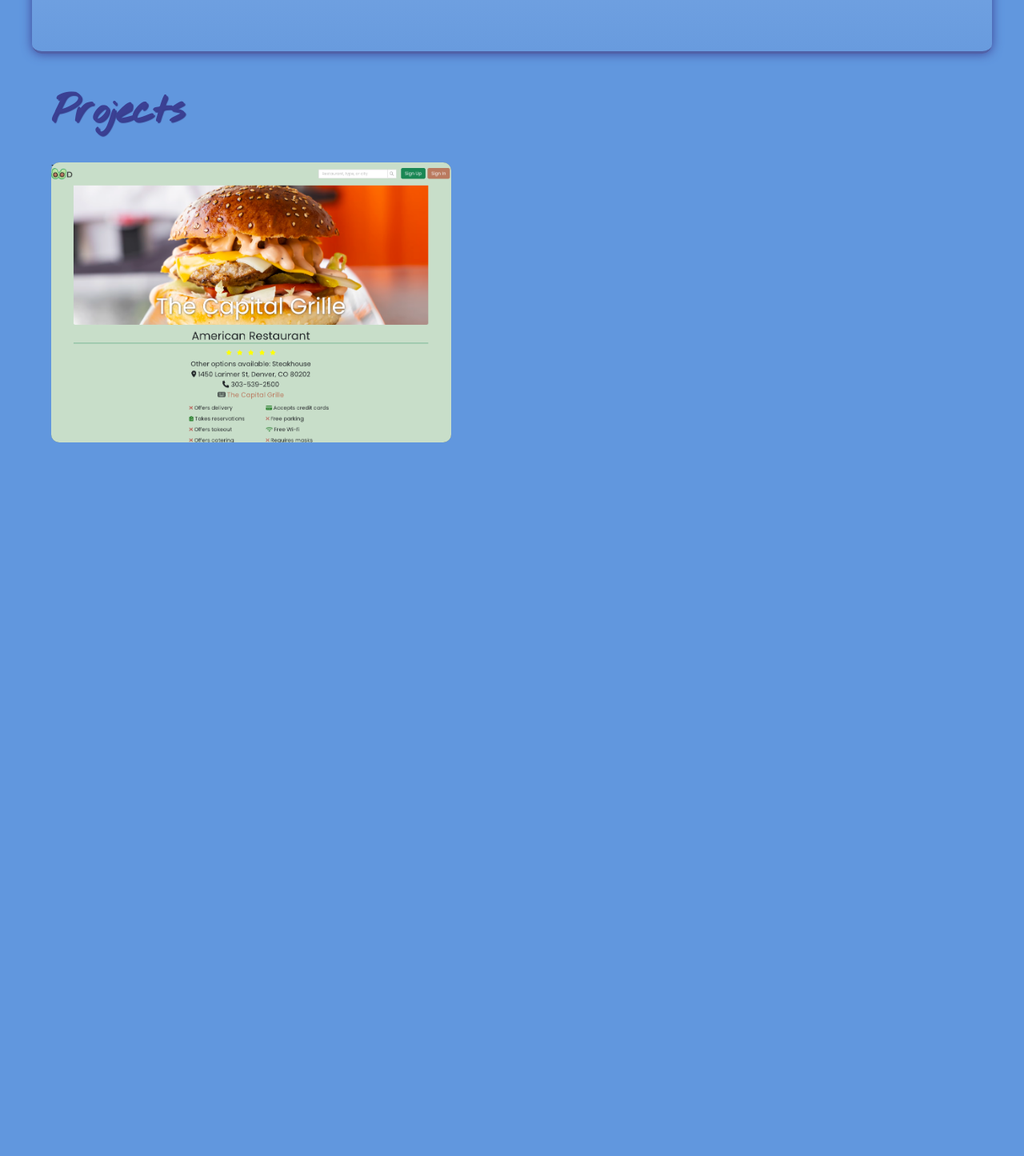
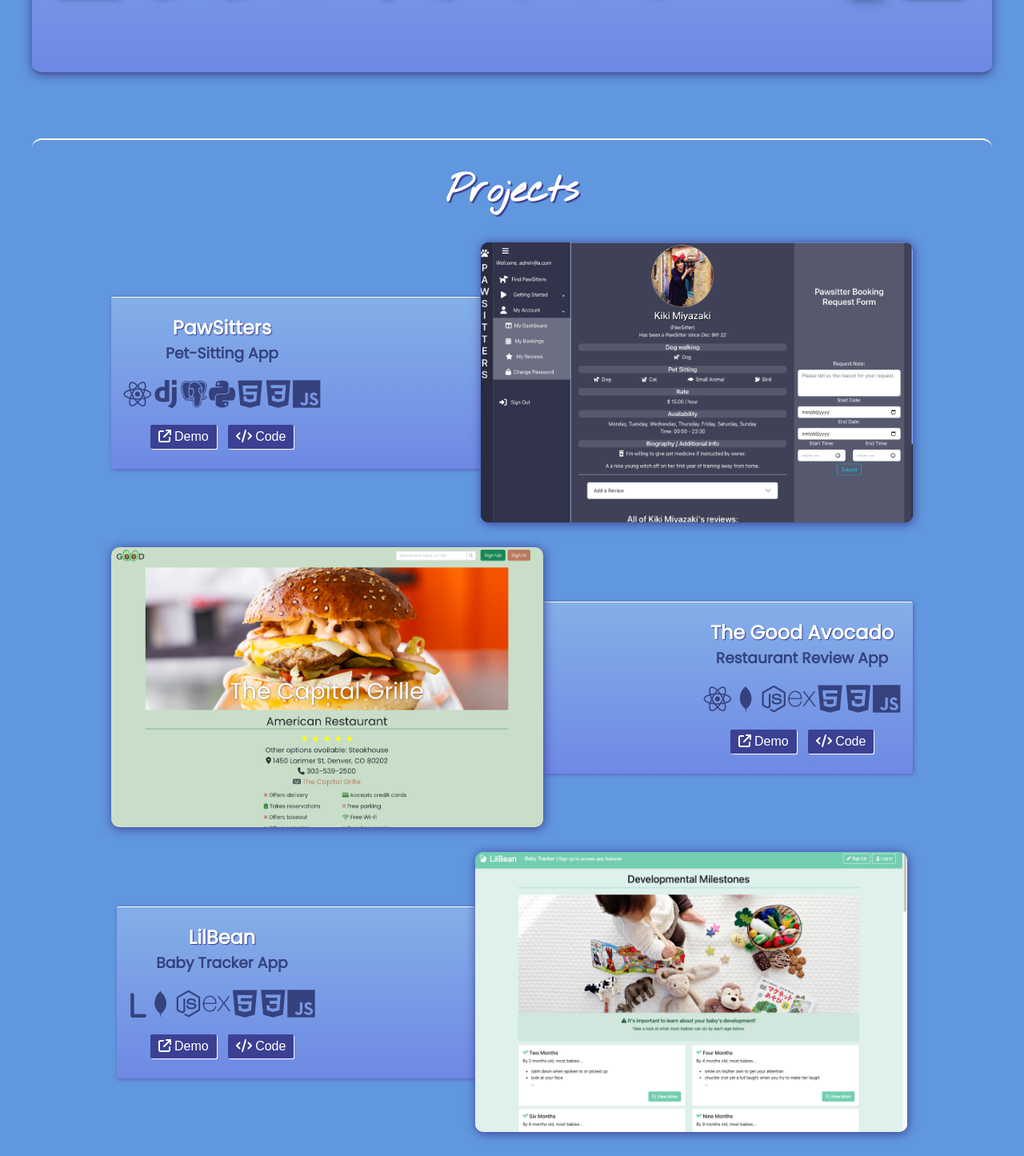
Before and after one commit to angel-zh/portfolio-angel-zhou, a React (Create React App) app: page / in a window 1280 px wide. Shown: the part 1365-2810 px from the top of the page at 80% size. Built offline with nearby package versions, Linux system fonts and the light colour scheme; a web font is replaced by a local one.

Commit message:
adds projects lilbean and pawsitters

```diff
--- a/src/App.js
+++ b/src/App.js
@@ -2,7 +2,7 @@ import React from 'react'
 import { ParallaxProvider, ParallaxBanner, ParallaxBannerLayer } from "react-scroll-parallax";
 import { Container, Grid } from '@mui/material';
 import { FontAwesomeIcon } from '@fortawesome/react-fontawesome'
-import { faAnglesDown, faQuoteLeft, faQuoteRight, faStar } from '@fortawesome/free-solid-svg-icons'
+import { faAnglesDown, faArrowUpRightFromSquare, faCode, faL, faQuoteLeft, faQuoteRight, faStar } from '@fortawesome/free-solid-svg-icons'
 import { faLinkedin, faSquareGithub } from '@fortawesome/free-brands-svg-icons'
 import './index.css'
 
@@ -14,10 +14,12 @@ import layer5 from './images/5.png'
 import layer6 from './images/6.png'
 import layer7 from './images/7.png'
 import layer8 from './images/8.png'
+import pawsitters1 from './images/pawsitters-1.png'
+import pawsitters2 from './images/pawsitters-2.png'
 import avocado1 from './images/avocado-1.png'
 import avocado2 from './images/avocado-2.png'
-// import lilbean1 from './images/lilbean-1.png'
-// import lilbean2 from './images/lilbean-2.png'
+import lilbean1 from './images/lilbean-1.png'
+import lilbean2 from './images/lilbean-2.png'
 // import typingFruits1 from './images/typing-fruits-1.png'
 // import typingFruits2 from './images/typing-fruits-2.png'
 
@@ -105,7 +107,7 @@ function App() {
         <h1 className='h1-skills'>Programming Skills</h1>
         <div className='developer-icons-div'>
           <div className='developer-icon'>
-            <i className="devicon-javascript-plain "> </i>
+            <i className="devicon-javascript-plain"> </i>
             <p className="developer-icon-name">JavaScript</p>
           </div>
           <div className='developer-icon'>
@@ -148,6 +150,11 @@ function App() {
             <i className="devicon-bootstrap-plain"> </i>
             <p className="developer-icon-name">Bootstrap</p>
           </div>
+
+          <div className='developer-icon'>
+            <FontAwesomeIcon icon={faL} className='developer-fa'/>
+            <p className="developer-icon-name">Liquid.js</p>
+          </div>
           <div className='developer-icon'>
             <i className="devicon-photoshop-line"> </i>
             <p className="developer-icon-name">Photoshop</p>
@@ -157,21 +164,96 @@ function App() {
 
       <Container className='projects' maxWidth='lg'>
         <h1 className='h1-projects'>Projects</h1>
+        <div className='project-div'>
+          <div className='description-div description-right'>
+            <h2>PawSitters</h2>
+            <h3>Pet-Sitting App</h3>
+            <p>
+              <i className="devicon-react-original project-icon"></i>
+              <i className="devicon-django-plain project-icon"></i>
+              <i className="devicon-postgresql-plain project-icon"></i>
+              <i className="devicon-python-plain project-icon"></i>
+              <i className="devicon-html5-plain project-icon"></i>
+              <i className="devicon-css3-plain project-icon"></i>
+              <i className="devicon-javascript-plain project-icon"></i>
+            </p>
+            <a href='https://github.com/angel-zh/react-pawsitters' target='_blank' rel='noopener noreferrer'>
+              <button><FontAwesomeIcon icon={faArrowUpRightFromSquare} /> Demo</button>
+            </a>
+            <a href='https://github.com/angel-zh/react-pawsitters' target='_blank' rel='noopener noreferrer'>
+              <button><FontAwesomeIcon icon={faCode} /> Code</button>
+            </a>
+          </div>
+          <div className='image-div'>
+            <a href='https://github.com/angel-zh/react-pawsitters' target='_blank' rel='noopener noreferrer'>
+              <img className='project-img-bottom' src={pawsitters2}></img>
+              <img className='project-img-top' src={pawsitters1}></img>
+            </a>
+          </div>
+        </div>
 
         <div className='project-div'>
-          <a href='https://thegoodavocado.netlify.app/' target='_blank' rel='noopener noreferrer'>
-            <img className='project-img-bottom' src={avocado2}></img>
-            <img className='project-img-top' src={avocado1}></img>
-          </a>
-          <p> Hello about project </p>
+          <div className='image-div'>
+            <a href='https://thegoodavocado.netlify.app/' target='_blank' rel='noopener noreferrer'>
+              <img className='project-img-bottom' src={avocado2}></img>
+              <img className='project-img-top' src={avocado1}></img>
+            </a>
+          </div>
+          <div className='description-left'>
+            <h2>The Good Avocado</h2>
+            <h3>Restaurant Review App</h3>
+            <p>
+              <i className="devicon-react-original project-icon"></i>
+              <i className="devicon-mongodb-plain project-icon"></i>
+              <i className="devicon-nodejs-plain project-icon"></i>
+              <i className="devicon-express-original project-icon"></i>
+              <i className="devicon-html5-plain project-icon"></i>
+              <i className="devicon-css3-plain project-icon"></i>
+              <i className="devicon-javascript-plain project-icon"></i>
+            </p>
+            <a href='https://thegoodavocado.netlify.app/' target='_blank' rel='noopener noreferrer'>
+              <button><FontAwesomeIcon icon={faArrowUpRightFromSquare} /> Demo</button>
+            </a>
+            <a href='https://github.com/angel-zh/Client-theGoodAvocado' target='_blank' rel='noopener noreferrer'>
+              <button><FontAwesomeIcon icon={faCode} /> Code</button>
+            </a>
+          </div>
         </div>
 
-      </Container>
+        <div className='project-div'>
+          <div className='description-div description-right'>
+            <h2>LilBean</h2>
+            <h3>Baby Tracker App</h3>
+            <p>
+              <FontAwesomeIcon icon={faL} className='project-icon' />
+              <i className="devicon-mongodb-plain project-icon"></i>
+              <i className="devicon-nodejs-plain project-icon"></i>
+              <i className="devicon-express-original project-icon"></i>
+              <i className="devicon-html5-plain project-icon"></i>
+              <i className="devicon-css3-plain project-icon"></i>
+              <i className="devicon-javascript-plain project-icon"></i>
+            </p>
+            <a href='https://lilbeanapp.fly.dev/' target='_blank' rel='noopener noreferrer'>
+              <button><FontAwesomeIcon icon={faArrowUpRightFromSquare} /> Demo</button>
+            </a>
+            <a href='https://github.com/angel-zh/lilbean-baby-tracker-app' target='_blank' rel='noopener noreferrer'>
+              <button><FontAwesomeIcon icon={faCode} /> Code</button>
+            </a>
+          </div>
+          <div className='image-div'>
+            <a href='https://lilbeanapp.fly.dev/' target='_blank' rel='noopener noreferrer'>
+              <img className='project-img-bottom' src={lilbean2}></img>
+              <img className='project-img-top' src={lilbean1}></img>
+            </a>
+          </div>
+        </div>
+
+    </Container>
 
 
 
 
-    </main>
+    </main >
   )
 }
 
--- a/src/index.css
+++ b/src/index.css
@@ -3,6 +3,7 @@ body {
   padding: 0;
   margin: 0;
   background-color: #6197de;
+  font-family: 'Poppins', sans-serif;
 }
 
 main {
@@ -81,14 +82,15 @@ main {
   border-bottom: 3px solid #5061a7;
   border-radius: 12px;
   box-shadow: 0 0 13px #3e4497;
-  background-image: linear-gradient(#84afe8, #689bde);
+  background-image: linear-gradient(#84afe8, #6e89e4);
   margin-top: 30px;
 }
 
-.h1-skills {
+.h1-skills, .h1-projects {
   font-family: 'Nothing You Could Do', sans-serif;
   font-size: 3rem;
   color: white;
+  text-align: center;
   text-shadow: 2px 2px 1px #3b4093;
 }
 
@@ -108,6 +110,10 @@ main {
   padding-top: 10px;
 }
 
+.developer-fa {
+  filter: drop-shadow(0 0 8px #242f61);
+}
+
 .developer-icon-name {
   visibility: hidden;
   font-size: 1rem;
@@ -122,6 +128,11 @@ main {
   text-shadow: 0 0 20px #d3f8fb;
   transition-duration: 0.3s;
 }
+
+.developer-fa:hover {
+  filter: drop-shadow(0 0 20px #d3f8fb);
+}
+
 .developer-icon:hover .developer-icon-name {
   visibility: visible;
   font-size: 1rem;
@@ -130,26 +141,44 @@ main {
 }
 
 .projects {
-  /* background-color: #3e42a4; */
-  margin-top: 40px;
+  margin-top: 80px;
+  border-top: 2px solid #fefde5;
+  border-radius: 12px;
+  /* background-color: #5d59b4; */
 }
 
-.h1-projects {
-  font-family: 'Nothing You Could Do', sans-serif;
-  font-size: 3rem;
-  color: #3b4093;
-  text-shadow: 2px 2px 1px #383f8f;
+
+.image-div {
+  width: 540px;
+  height: 350px;
+  border-radius: 10px;
+  border-bottom: 1px solid #5061a7;
+  box-shadow: 1px 1px 13px #3e4497;
+  transition-duration: 0.3s;
+  background: #3e4497;
+  z-index: 200;
 }
 
-/* .project-div {
-  width: 500px;
-  position: relative;
-  border: 1px solid black; */
-/* } */
+.project-div {
+    display: flex;
+    justify-content: center;
+    align-items: center;
+    flex-wrap: wrap;
+    margin-bottom: 30px;
+}
 
-.project-div img {
+.project-div h2 {
+  color: white;
+  text-shadow: 1px 1px 1px #3b4093;
+}
+
+.project-div h3 {
+  margin-top: -20px;
+}
+
+.image-div img {
   position: absolute;
-  width: 500px;
+  width: 540px;
   height: 350px;
   object-fit: cover;
   border-radius: 10px;
@@ -163,6 +192,48 @@ main {
   opacity: 0;
 }
 
+.image-div:hover {
+  transition-duration: 0.3s;
+  border-bottom: 1px solid #e5e5b5;
+  box-shadow: 1px 1px 10px #fafbd0;
+}
+
+.description-right, .description-left {
+  color: #35427e;
+  text-align: center;
+  background: linear-gradient(#84afe8, #6e89e4);
+  padding: 0 200px 25px 15px;
+  box-shadow: 1px 1px 5px #5d59b4;
+  border-radius: 3px;
+  border-top: 1px solid #fefde5;
+}
+
+.description-left {
+  padding: 0 15px 25px 200px;
+}
+
+.project-icon {
+  font-size: 2.2rem;
+}
+
+button {
+  padding: 6px 10px;
+  font-size: 1rem;
+  color: white;
+  margin: 0 7px;
+  background-color: #3b4093;
+  border: none;
+  border-radius: 2px;
+  box-shadow: 1px 1px 1px white;
+  transition-duration: 0.2s;
+}
+
+button:hover {
+  transform: translate(2px, 2px);
+  transition-duration: 0.2s;
+  box-shadow: none;
+  background-color: #7974c8;
+}
 
 
 @keyframes glow {
```
